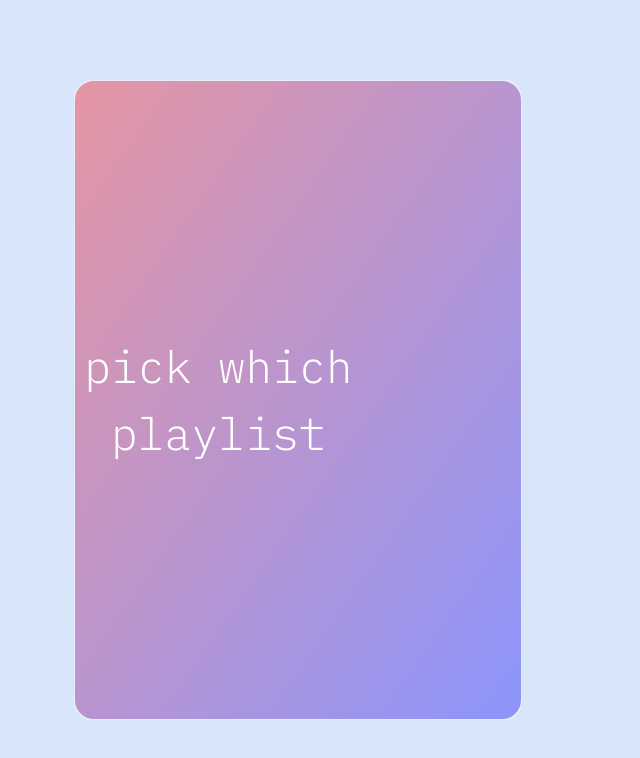
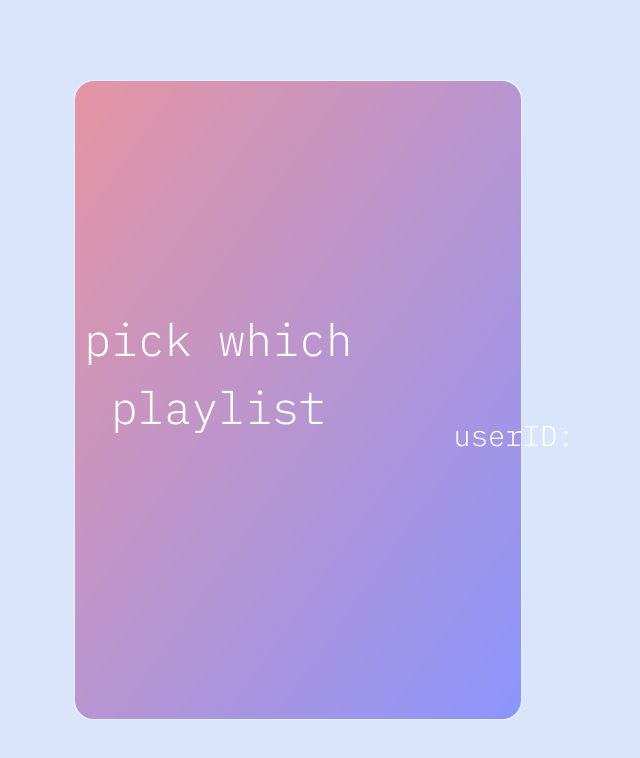
Before and after one commit to natalie-lim/musicolor, a React (Vite) app: page /palette in a window 1280 px wide. Shown: the top 758 px of the page, without its empty margins (126-766 px from the left). Built offline with nearby package versions, Linux system fonts and the light colour scheme.

Commit message:
username global save works now

```diff
--- a/src/AppWrapper.jsx
+++ b/src/AppWrapper.jsx
@@ -1,7 +1,7 @@
 import React from "react";
 import { Routes, Route } from "react-router-dom";
 import App from "./App";
-import PalettePage from "./PalettePage";
+import PalettePage from "./PickPlaylist";
 
 //
 function AppWrapper() {
--- a/src/PalettePage.css
+++ /dev/null
@@ -1,27 +0,0 @@
-#root {
-    font-family: "IBM Plex Mono", serif;
-    line-height: 1.5;
-    font-weight: 400;
-    max-width: 1280px;
-    margin: 0 auto;
-    padding: 2rem;
-    text-align: center;
-  }
-
-.title-2 {
-  font-family: "IBM Plex Mono", serif;
-  position:relative;
-  left: -110%;
-  top: -30%;
-  z-index: 1;
-  font-size: 2.8em;
-  font-family: "IBM Plex Mono";
-  font-weight: 300;
-}
-
-rect {
-  position: relative;
-  transform: translateZ(0);
-  z-index: -1;
-  outline: 2px color white;
-}
--- a/src/PalettePage.jsx
+++ /dev/null
@@ -1,39 +0,0 @@
-import React from 'react';
-import "./PalettePage.css";
-import { Helmet } from "react-helmet";
-
-function PalletePage() {
-  return (
-    <>
-      <Helmet>
-        <link rel="preconnect" href="https://fonts.googleapis.com" />
-        <link rel="preconnect" href="https://fonts.gstatic.com" crossOrigin="true" />
-        <link
-          href="https://fonts.googleapis.com/css2?family=IBM+Plex+Mono:ital,wght@0,100;0,200;0,300;0,400;0,500;0,600;0,700;1,100;1,200;1,300;1,400;1,500;1,600;1,700&display=swap"
-          rel="stylesheet"
-        />
-      </Helmet>
-      <div className="profile-page">
-        <div className="rectangle">
-            <svg
-              width="35vw"
-              height="80vh"
-              className="background-rectangle"
-              style={{ position: "absolute", top: "10vh", left: "25vh", zIndex: 0 }}
-            >
-              <defs>
-                <linearGradient id="gradient" x1="0%" y1="0%" x2="100%" y2="100%">
-                  <stop offset="0%" stopColor="red" />
-                  <stop offset="100%" stopColor="blue" />
-                </linearGradient>
-              </defs>
-              <rect fill="url(#gradient)" blur= "radius"/>
-            </svg>
-            <h1 className='title-2'>pick which <br></br>playlist</h1>
-          </div>
-      </div>
-    </>
-  );
-}
-
-export default PalletePage;
--- a/src/PickPlaylist.jsx
+++ b/src/PickPlaylist.jsx
@@ -1,10 +1,17 @@
 import React from 'react';
 import "./PickPlaylist.css";
 import { Helmet } from "react-helmet";
-import { useUser } from "./UserContext.jsx";
+import {
+  RecoilRoot,
+  atom,
+  selector,
+  useRecoilState,
+} from 'recoil';
+import { userIDState } from './atoms.js';
 
-function PickPlaylist() {
-  const { username } = useUser();
+
+function PalletePage() {
+  const { userID } = useRecoilState(userIDState);
   return (
     <>
       <Helmet>
@@ -33,9 +40,14 @@ function PickPlaylist() {
             </svg>
             <h1 className='title-2'>pick which <br></br>playlist</h1>
           </div>
+          <div>
+            <h2>
+              userID: {userID}
+            </h2>
+          </div>
       </div>
     </>
   );
 }
 
-export default PickPlaylist;
+export default PalletePage;
--- a/src/atoms.js
+++ b/src/atoms.js
@@ -2,7 +2,7 @@ import { atom, selector } from "recoil";
 
 const userIDState = atom({
     key: 'userID',
-    default: '',
+    default: 'not working',
   });
 
 export { userIDState };
```
